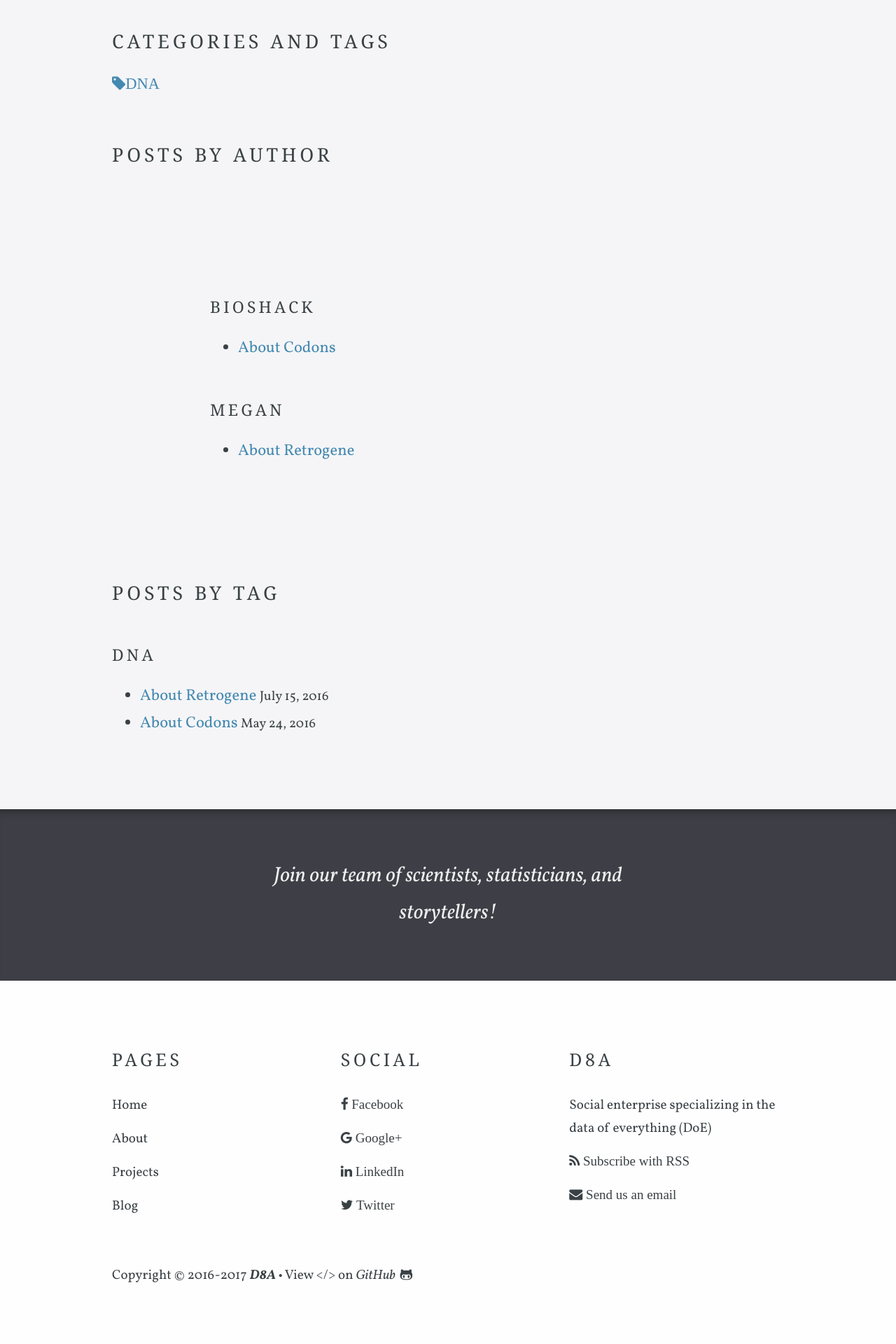
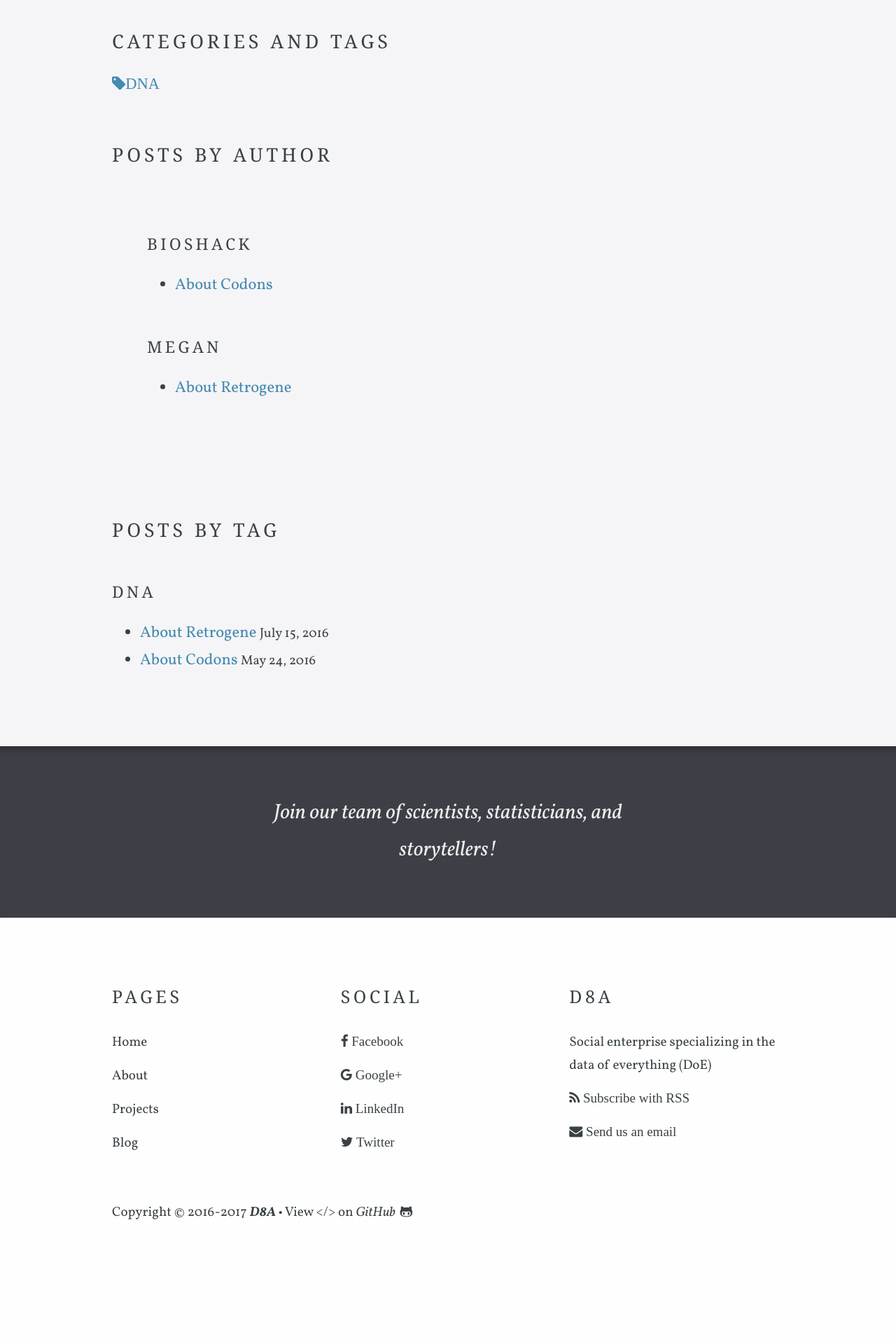
Before and after one commit to bioshack/d8a, a Jekyll site: the page built from pages/archive.html, in a window 1280 px wide. Shown: the part 736-2656 px from the top of the page at 70% size. Built offline with Jekyll 4.4.1, drawn with Linux system fonts in a browser that asks for light colours; some web fonts are replaced; after the commit the page ends 2566 px from its top, so only the background shows below that.

Commit message:
Edit margin

```diff
--- a/_sass/_layout.scss
+++ b/_sass/_layout.scss
@@ -374,7 +374,7 @@ footer {
 }
 
 .tag-list {
-  margin: 100px 0 0 100px;
+  margin: 10px 0 0 10px;
 }
 
 .video-container {
```
